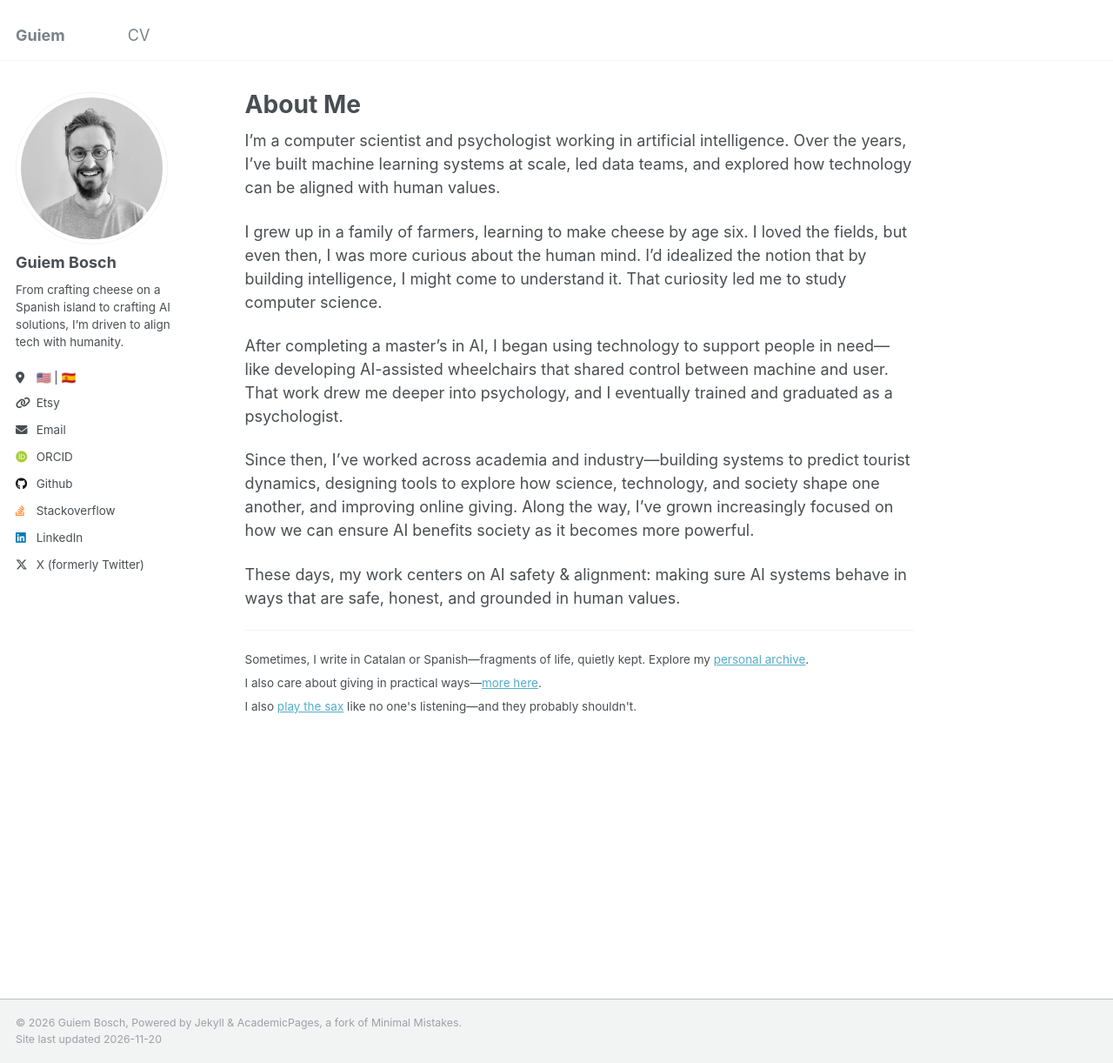
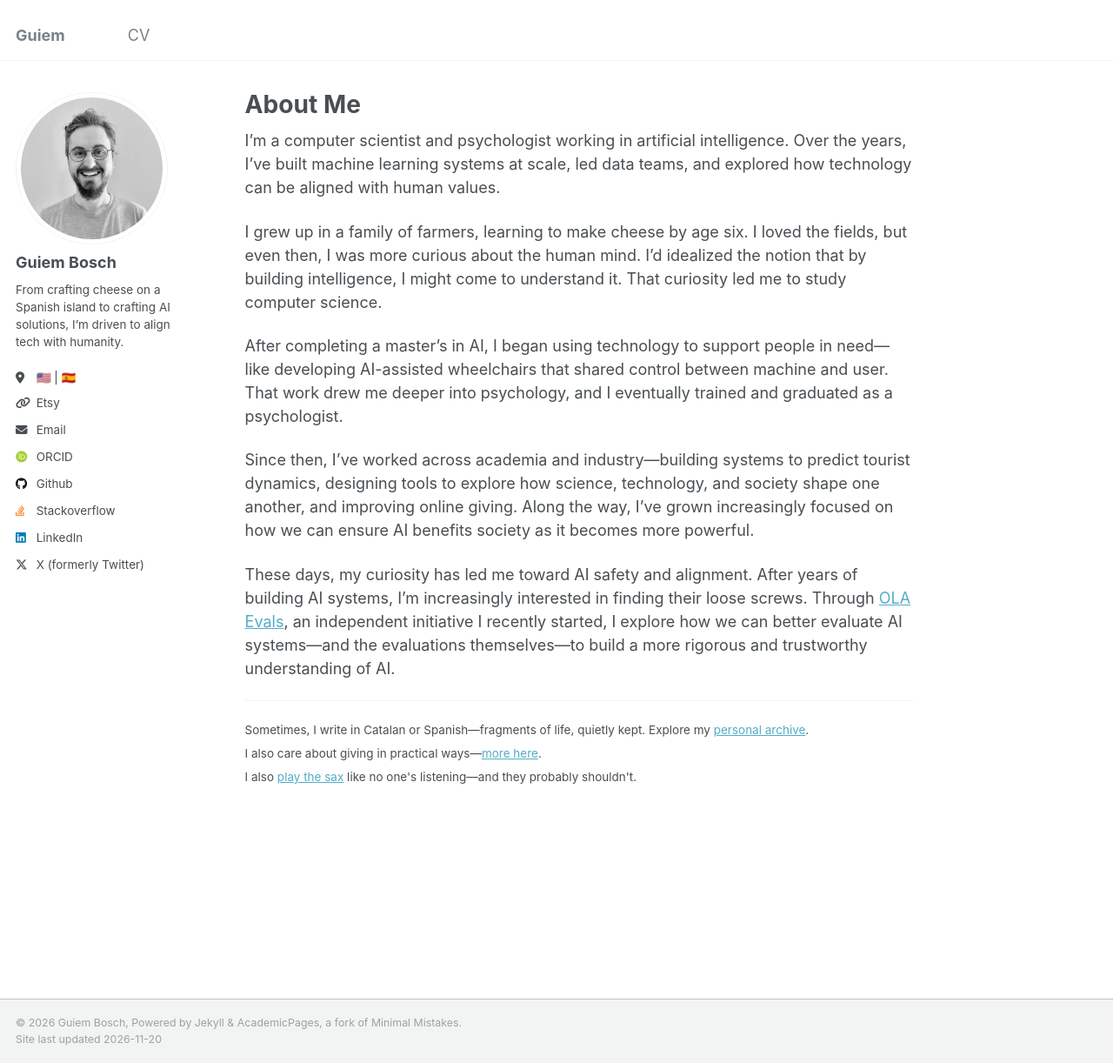
Before and after one commit to guiem/guiem.github.io, a Jekyll site: the page built from _pages/about.md, in a window 1280 px wide and 1222 px high. Shown: the whole window at 87% size. Built offline with Jekyll 4.4.1, drawn with Linux system fonts in a browser that asks for light colours; some web fonts are replaced.

Commit message:
Update About Me with OLA Evals initiative

```diff
--- a/_pages/about.md
+++ b/_pages/about.md
@@ -14,7 +14,7 @@ After completing a master’s in AI, I began using technology to support people
 
 Since then, I’ve worked across academia and industry—building systems to predict tourist dynamics, designing tools to explore how science, technology, and society shape one another, and improving online giving. Along the way, I’ve grown increasingly focused on how we can ensure AI benefits society as it becomes more powerful.
 
-These days, my work centers on AI safety & alignment: making sure AI systems behave in ways that are safe, honest, and grounded in human values.
+These days, my curiosity has led me toward AI safety and alignment. After years of building AI systems, I'm increasingly interested in finding their loose screws. Through [OLA Evals](https://www.olaevals.eu/), an independent initiative I recently started, I explore how we can better evaluate AI systems—and the evaluations themselves—to build a more rigorous and trustworthy understanding of AI.
 
 ---
 
```
